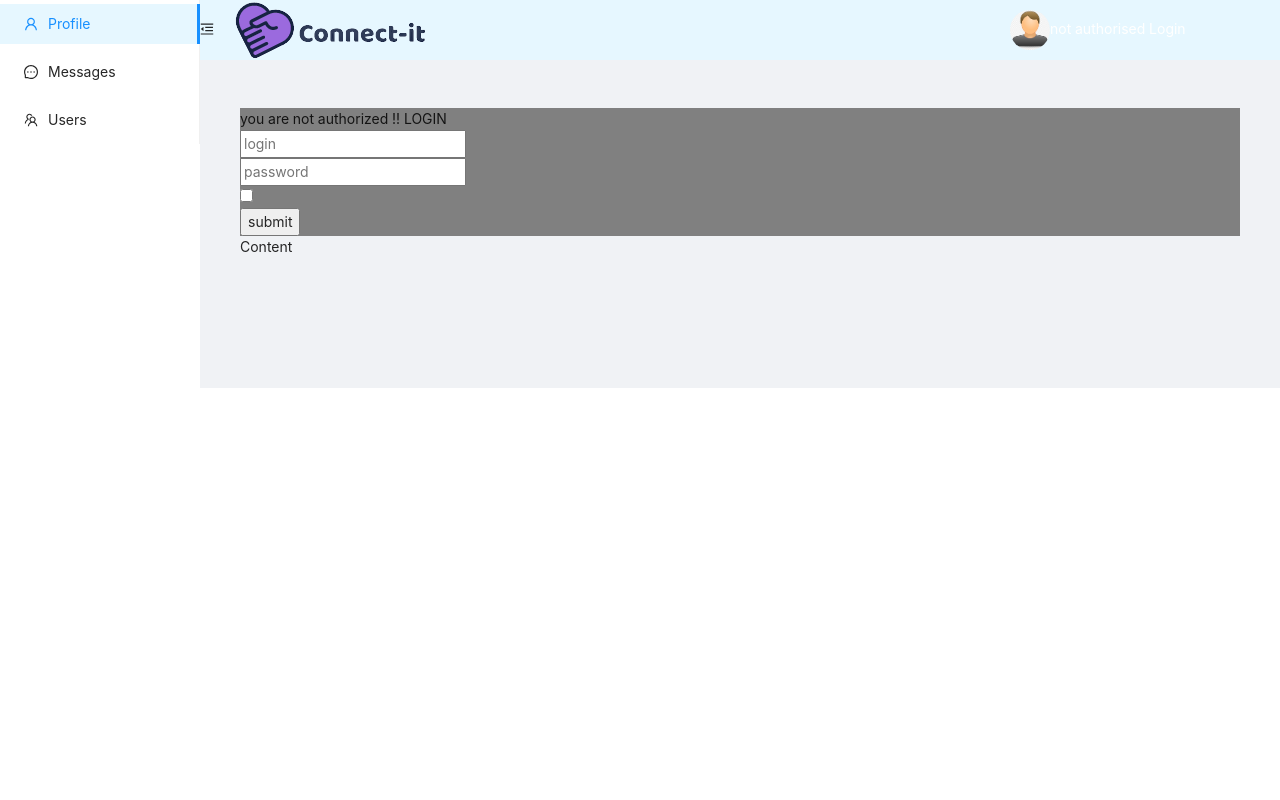
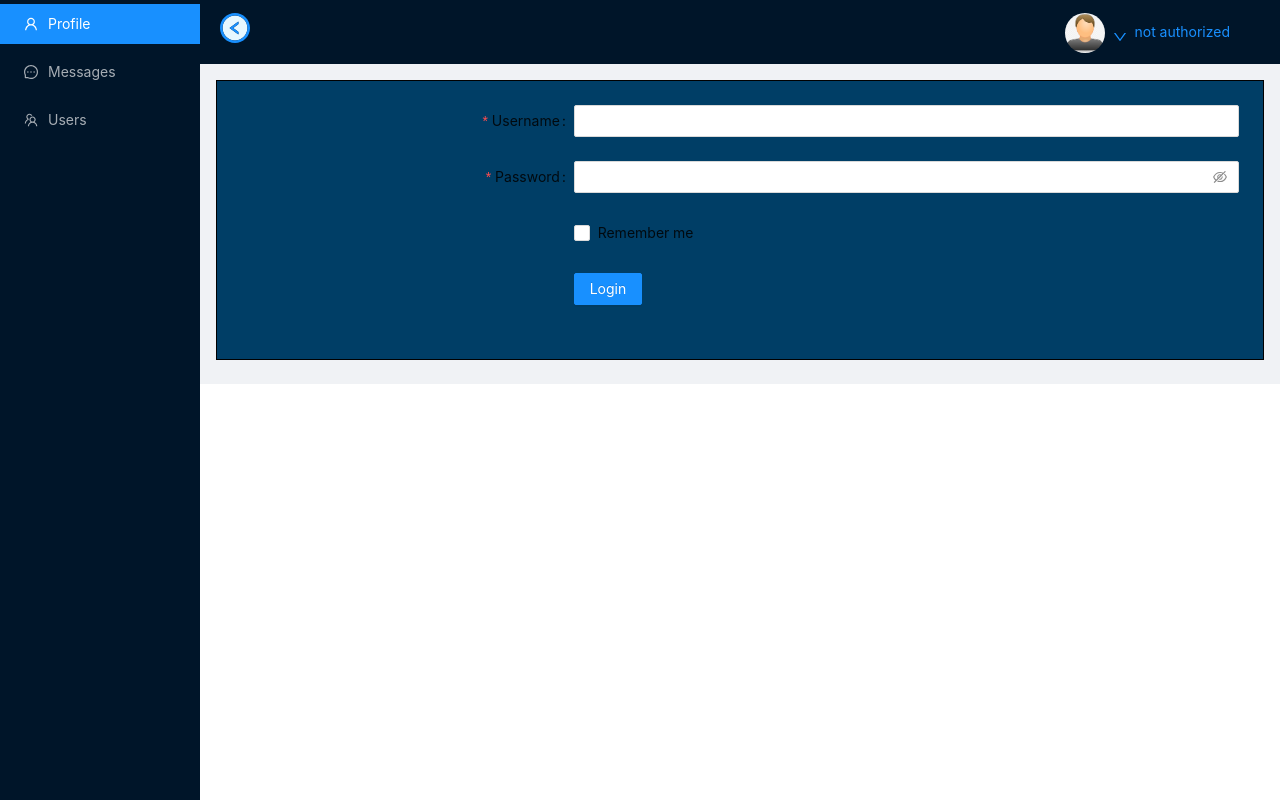
Before and after one commit to EgorKirillov/Samurai-way, a React (Create React App) app: page /login in a window 1280 px wide. Built offline with nearby package versions, Linux system fonts and the light colour scheme; no server answers.

Commit message:
refactor: loginform? header

```diff
--- a/src/App.css
+++ b/src/App.css
@@ -1,16 +1,17 @@
 .app-wrapper {
-  margin: auto;
-  display: grid;
-  width: 1200px;
-  grid-template-areas:
-        "h h"
-        "n c";
-  grid-template-rows: 60px 1fr;
-  grid-template-columns: 2fr 10fr;
-  grid-gap: 10px;
+min-width: 400px
+  /*margin: auto;*/
+  /*display: grid;*/
+  /*width: 1200px;*/
+  /*grid-template-areas:*/
+  /*      "h h"*/
+  /*      "n c";*/
+  /*grid-template-rows: 60px 1fr;*/
+  /*grid-template-columns: 2fr 10fr;*/
+  /*grid-gap: 10px;*/
 
 }
 .app-wrapper-content {
-  grid-area: c;
-  background-color: gray;
+  /*grid-area: c;*/
+  /*background-color: #e6f7ff;*/
   }
--- a/src/App.tsx
+++ b/src/App.tsx
@@ -29,18 +29,31 @@ export const App = () => {
   const initialized = useAppSelector(state => state.app.initialized)
   const [collapsed, setCollapsed] = useState(false);
 
-
+  const layoutCollapsedStyle = {
+     marginLeft: !collapsed ? '200px' : '50px',
+    transition: 'all 0.25s',
+  }
   useEffect(() => {
     dispatch(initializeAppThunk())
   }, [dispatch])
+
   // console.log(initialized)
   return (
     <BrowserRouter>
-      <Layout>
-        <Sider trigger={null} collapsible collapsed={collapsed} theme={'light'}>
+      <div className={'app-wrapper'}>
+
+      <Layout  >
+        <Sider trigger={null} collapsible collapsed={collapsed} theme={'dark'} collapsedWidth={50}  style={{
+          overflow: 'auto',
+          height: '100vh',
+          position: 'fixed',
+          left: 0,
+          top: 0,
+          bottom: 0,
+        }}>
           <div className="logo"/>
 
-          <Menu theme="light" mode="inline" defaultSelectedKeys={['profile']}>
+          <Menu theme={"dark"} mode="inline" defaultSelectedKeys={['profile']}>
             <Menu.Item icon={<UserOutlined/>} key={'profile'}>
               <NavLink key={"profile"} to={"/profile"}>Profile</NavLink>
             </Menu.Item>
@@ -56,17 +69,17 @@ export const App = () => {
           </Menu>
 
         </Sider>
-        <Layout className="site-layout">
-
-          <AppHeader collapsed={collapsed} collapsedToggle={() => setCollapsed(!collapsed)}/>
-
+        <Layout className="site-layout" style={layoutCollapsedStyle}>
+            <AppHeader collapsed={collapsed} collapsedToggle={() => setCollapsed(!collapsed)}/>
 
           <Content
             className="site-layout-background"
             style={{
-              margin: '24px 16px',
+              margin: '80px 16px 24px 16px',
+              border: "black 1px solid",
               padding: 24,
               minHeight: 280,
+              backgroundColor: 'rgba(0, 62, 102)',
             }}
           >
             {(!initialized) ? <div style={{backgroundColor: "grey"}}>загрузка <Preloader/></div>
@@ -104,14 +117,12 @@ export const App = () => {
             }
 
 
-            Content
           </Content>
 
         </Layout>
       </Layout>
 
 
-      {/*<div className={'app-wrapper'}>*/}
       {/*  <Header/>*/}
       {/*  <Navbar/>*/}
       {/*  {(!initialized) ? <div style={{backgroundColor: "grey"}}>загрузка <Preloader/></div>*/}
@@ -147,7 +158,7 @@ export const App = () => {
       {/*      <Route path={'/settings'} component={Settings}/>*/}
       {/*    </div>*/}
       {/*  }*/}
-      {/*</div>*/}
+      </div>
 
 
     </BrowserRouter>
--- a/src/components/Header/AppHeader.tsx
+++ b/src/components/Header/AppHeader.tsx
@@ -1,47 +1,93 @@
 import React, {memo, useCallback} from "react";
-import {NavLink} from "react-router-dom";
+import {NavLink, useHistory} from "react-router-dom";
 import s from "./Header.module.css"
 import logo from "../../assets/images/logo3-removebg-preview.png"
 import {useAppDispatch, useAppSelector} from "../../Redux/hooks";
 import {logoutThunk} from "../../Redux/authReducer";
-import {MenuFoldOutlined, MenuUnfoldOutlined} from "@ant-design/icons";
-import Button from "antd/lib/button/button";
-import {Avatar, Col, Row} from "antd";
+import {
+  MenuFoldOutlined,
+  MenuUnfoldOutlined,
+  DownOutlined,
+  RightCircleTwoTone,
+  LeftCircleTwoTone
+} from "@ant-design/icons";
+import {Avatar, Col, Dropdown, Menu, MenuProps, Popover, Row, Space} from "antd";
 import noAva from '../../assets/images/user.png'
+import {Header} from "antd/lib/layout/layout";
 
 type AppHeaderProps = {
-  collapsed:boolean
-    collapsedToggle: ()=>void
+  collapsed: boolean
+  collapsedToggle: () => void
 }
-export const AppHeader = memo(({collapsed, collapsedToggle}:AppHeaderProps) => {
+export const AppHeader = memo(({collapsed, collapsedToggle}: AppHeaderProps) => {
 
   const loginName = useAppSelector(state => state.auth.login)
   const isAuth = useAppSelector(state => state.auth.isAuth)
   const ava = useAppSelector(state => state.auth.photo)
+  const history = useHistory()
   const dispatch = useAppDispatch()
 
-  const logoutHandler = useCallback(()=>{
+  const avaCollapsedStyle = {
+    flex: 'right',
+    marginRight: !collapsed ? '200px' : '50px',
+    transition: 'all 0.25s',
+  }
+
+  const onClick: MenuProps['onClick'] = async ({key}) => {
+    if (key === 'logout') {
+      await dispatch(logoutThunk())
+      history.push('/login')
+    } else if (key === 'profile') {
+      history.push('/profile')
+    } else if (key === 'login') {
+      history.push('/login')
+    }
+
+    // alert(`Click on item ${key}`);
+  };
+  const menu = (
+    <Menu
+      onClick={onClick}
+      items={
+        isAuth
+          ? [{label: 'profile', key: 'profile',},
+            {label: 'logout', key: 'logout',}]
+          : [{label: 'login', key: 'login',}]
+      }
+    />
+  );
+
+  const logoutHandler = useCallback(() => {
     dispatch(logoutThunk())
-  },[dispatch])
+  }, [dispatch])
 
   return (
-    <header className={s.header}>
+    <Header className={s.header} style={{position: 'fixed', zIndex: 1, width: '100%'}}>
       <Row justify="space-between" align={'middle'}>
-        <Col span={10} push={0}>
-          {collapsed ? <MenuUnfoldOutlined className={'trigger'} onClick={collapsedToggle} /> : <MenuFoldOutlined className={'trigger'} onClick={collapsedToggle}/>}
-          <img className={s.logo}
-            src={logo}
-            alt='img'
-            onClick={collapsedToggle} />
+        <Col style={{flex: 'left', display: 'inline-block', marginLeft: '-30px'}}>
+
+          {collapsed ? <RightCircleTwoTone className={'trigger'} onClick={collapsedToggle}
+                                           style={{fontSize: '30px'}}/> :
+            <LeftCircleTwoTone className={'trigger'} onClick={collapsedToggle} style={{fontSize: '30px'}}/>}
+
+          {/*<img className={s.logo}*/}
+          {/*     src={logo}*/}
+          {/*     alt='img'*/}
+          {/*     onClick={collapsedToggle}/>*/}
         </Col>
-        <Col span={6} >
+        <Col style={avaCollapsedStyle}>
           <div className={s.loginBlock}>
-            <Avatar src={ava ? ava : noAva} size={40} />
-            {isAuth
-              ?  <div style={{display:'inline-block'}}>{loginName}</div>
-              :<NavLink to={"/login"}>not authorised Login </NavLink>}
+            <Popover content={loginName} placement={'left'}>
+              <Avatar src={ava ? ava : noAva} size={40}/>
+            </Popover>
+            <Dropdown overlay={menu}>
+              <a onClick={e => e.preventDefault()}>
+                <Space> <DownOutlined/> </Space>
+              </a>
+            </Dropdown>
+            {!isAuth && <NavLink to={"/login"}>not authorized</NavLink>}
 
-            {isAuth && <Button onClick={logoutHandler}>log out</Button>}
+            {/*{isAuth && <Button onClick={logoutHandler}>log out</Button>}*/}
 
           </div>
 
@@ -49,8 +95,11 @@ export const AppHeader = memo(({collapsed, collapsedToggle}:AppHeaderProps) => {
       </Row>
 
 
+    </Header>
+  )
+})
 
 
-    </header>
-  )
-})
+// import { DownOutlined } from '@ant-design/icons';
+// import type { MenuProps } from 'antd';
+// import { Dropdown, Menu, message, Space } from 'antd';
--- a/src/components/Header/Header.module.css
+++ b/src/components/Header/Header.module.css
@@ -1,29 +1,12 @@
 
 .header{
-    grid-area: h;
-    background-color: #e6f7ff;
+    /*grid-area: h;*/
+    /*background-color: #e6f7ff;*/
     /*border: solid black 1px;*/
 }
 
-.header .logo {
-    margin-left: 20px;
-    /*width: auto;*/
-    /*height: 60px;*/
-    /*background-color: aquamarine;*/
-    /*border: solid black 1px;*/
+/*.header .logo {*/
+/*    margin-left: 20px;*/
+/*    color: white;*/
 
-}
-
-.loginBlock {
-    display: inline-block;
-/*float: right;*/
-/*    border: solid black 1px;*/
-
-}
-.loginBlock a {
-    color: white;
-}
-.loginBlock button{
-    display: inline-block;
-    color: white;
-}
+/*}*/
--- a/src/components/Login/Login.tsx
+++ b/src/components/Login/Login.tsx
@@ -4,6 +4,7 @@ import {loginThunk} from "../../Redux/authReducer";
 import {useDispatch, useSelector} from "react-redux";
 import {AppStateType} from "../../Redux/redux-store";
 import {Redirect} from "react-router-dom";
+import {Button, Checkbox, Form, Input} from 'antd';
 
 const Login = () => {
     const dispatch = useDispatch<any>()
@@ -16,9 +17,9 @@ const Login = () => {
     if (isAuth) {return <Redirect to="/profile"/>}
     return (
         <div>
-            you are not authorized !! LOGIN
             <LoginForm onSubmit={onSubmit}/>
             {errorLogin}
+
         </div>
 
     );
@@ -38,36 +39,86 @@ const LoginForm = (props:{onSubmit:(data: LoginFormType) => void}) => {
         console.log(data);
         props.onSubmit(data)
     }
+  const onFinish = (values: any) => {
+
+      console.log('Success:', values);
+    props.onSubmit(values)
+  };
+
+  const onFinishFailed = (errorInfo: any) => {
+    console.log('Failed:', errorInfo);
+  };
     console.log(watch("login"))
     return (
         /* "handleSubmit" will validate your inputs before invoking "onSubmit" */
-        <form onSubmit={handleSubmit(onSubmit)}>
-            <div>
-                <input placeholder={"login"}
-                       {...register("login",
-                           {
-                               required: {value: true, message: 'this field is required'},
-                               maxLength: {value: 50, message: 'max length 50'}
-                           })
-                       }
-                />
-                {errors.login && <span>{errors.login.message}</span>}
-            </div>
-            <div>
-                <input placeholder={"password"}
-                       {...register("password",
-                           {
-                               required: {value: true, message: 'this field is required'},
-                               maxLength: {value: 50, message: 'max length 50'}
-                           })
-                       }
-                />
-                {errors.password && <span>{errors.password.message}</span>}
-            </div>
-            <div>
-                <input type={"checkbox"} {...register("rememberMe")}/>
-            </div>
-            <button>submit</button>
-        </form>
+
+
+      <Form
+        name="basic"
+        labelCol={{ span: 8 }}
+        wrapperCol={{ span: 16 }}
+        initialValues={{ remember: true }}
+        onFinish={onFinish}
+        onFinishFailed={onFinishFailed}
+        autoComplete="off"
+        //onSubmit={handleSubmit(onSubmit)}
+      >
+        <Form.Item
+          label="Username"
+          name="login"
+          rules={[{ required: true, message: 'Please input your username!' }]}
+        >
+          <Input />
+        </Form.Item>
+
+        <Form.Item
+          label="Password"
+          name="password"
+          rules={[{ required: true, message: 'Please input your password!' }]}
+        >
+          <Input.Password />
+        </Form.Item>
+
+        <Form.Item name="rememberMe" valuePropName="checked" wrapperCol={{ offset: 8, span: 16 }}>
+          <Checkbox>Remember me</Checkbox>
+        </Form.Item>
+
+        <Form.Item wrapperCol={{ offset: 8, span: 16 }}>
+          <Button type="primary" htmlType="submit">
+            Login
+          </Button>
+        </Form.Item>
+      </Form>
+
+
+
+        // <form onSubmit={handleSubmit(onSubmit)}>
+        //     <div>
+        //         <input placeholder={"login"}
+        //                {...register("login",
+        //                    {
+        //                        required: {value: true, message: 'this field is required'},
+        //                        maxLength: {value: 50, message: 'max length 50'}
+        //                    })
+        //                }
+        //         />
+        //         {errors.login && <span>{errors.login.message}</span>}
+        //     </div>
+        //     <div>
+        //         <input placeholder={"password"}
+        //                {...register("password",
+        //                    {
+        //                        required: {value: true, message: 'this field is required'},
+        //                        maxLength: {value: 50, message: 'max length 50'}
+        //                    })
+        //                }
+        //         />
+        //         {errors.password && <span>{errors.password.message}</span>}
+        //     </div>
+        //     <div>
+        //         <input type={"checkbox"} {...register("rememberMe")}/>
+        //     </div>
+        //     <button>submit</button>
+        // </form>
     )
 }
```
